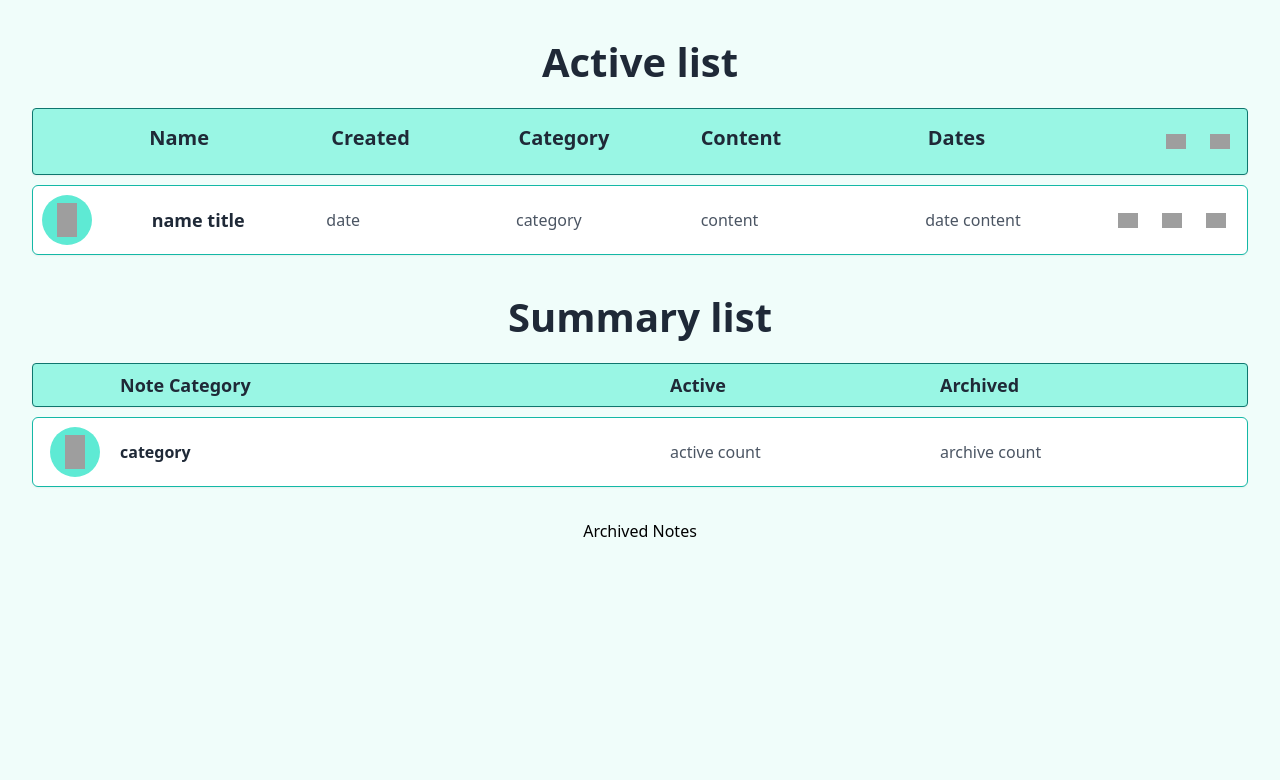
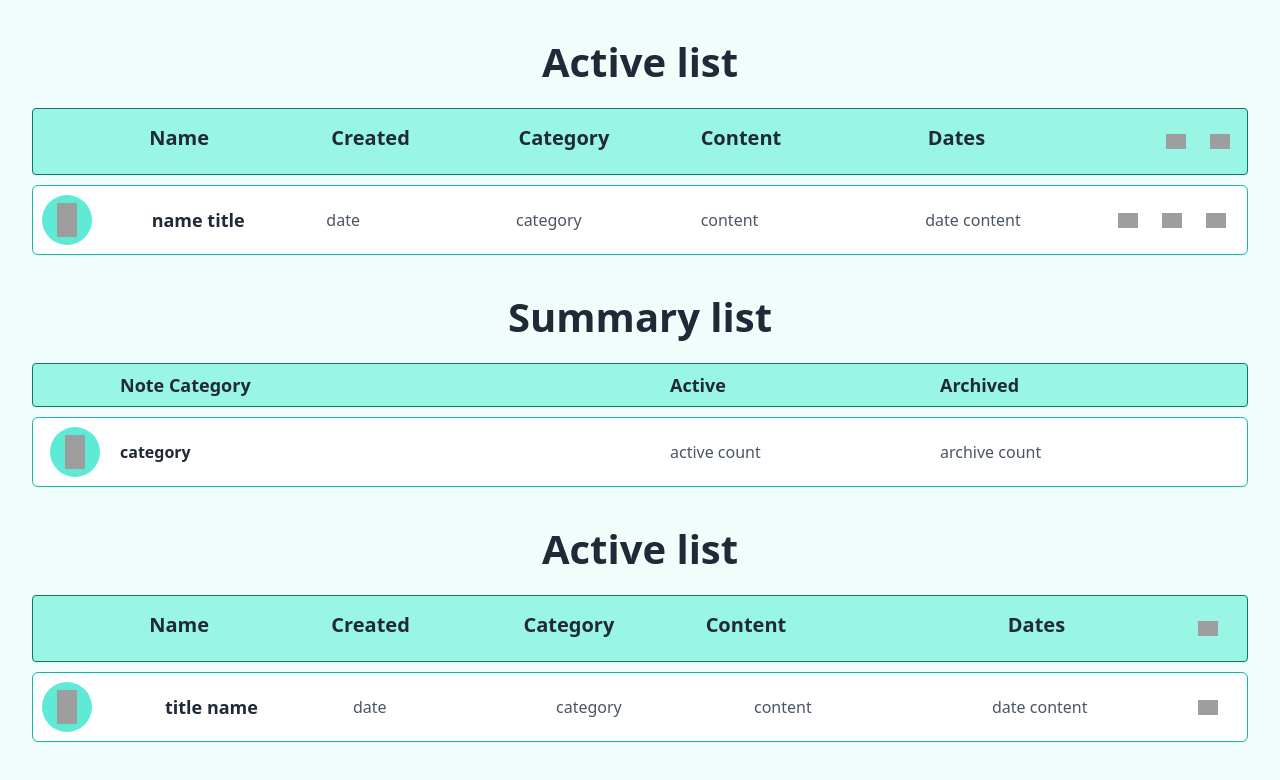
Before and after one commit to KsanaSal/radency-notes-app-react, a React (Vite) app: page / in a window 1280 px wide. Shown: the top 780 px of the page. Built offline with nearby package versions, Linux system fonts and the light colour scheme; grey boxes are pictures that could not be loaded.

Commit message:
+ added archive table

```diff
--- /dev/null
+++ b/src/components/archivedTable/ArchiveBodyTable.tsx
@@ -0,0 +1,44 @@
+const ArchiveBodyTable = () => {
+    return (
+        <tbody className="flex flex-col gap-[10px] text-gray-600">
+            <tr className="flex justify-between items-center text-left py-2 px-2 bg-white border border-teal-500 rounded-md overflow-hidden shadow-sm hover:shadow-md">
+                <td className="w-[55px] shrink-0 overflow-ellipsis whitespace-nowrap overflow-hidden">
+                    <div className="bg-teal-300 p-2 rounded-full flex justify-center w-[50px] h-[50px]">
+                        <img
+                            src="${category.categoryImg}"
+                            alt="${
+            category.categoryName
+        }"
+                            width="20"
+                            height="20"
+                        />
+                    </div>
+                </td>
+                <td className="w-[120px] shrink-0 text-gray-800 text-[18px] font-semibold truncate text-ellipsis white-space: nowrap">
+                    title name
+                </td>
+                <td className="w-[135px] shrink-0">date</td>
+                <td className="w-[130px] shrink-0">category</td>
+                <td className="w-[170px] shrink-0 truncate text-ellipsis white-space: nowrap">
+                    content
+                </td>
+                <td className="w-[130px] shrink-0">date content</td>
+                <td className="flex gap-5 w-[50px] shrink-0">
+                    <button
+                        className="hover:shadow-md p-2 hover:bg-teal-100 rounded-[4px]"
+                        data-unarchive="${item.recordId}"
+                    >
+                        <img
+                            src="${iconUnarchive}"
+                            alt="Icon archive"
+                            width="20"
+                            height="20"
+                        />
+                    </button>
+                </td>
+            </tr>
+        </tbody>
+    );
+};
+
+export default ArchiveBodyTable;
--- /dev/null
+++ b/src/components/archivedTable/ArchiveHeadTable.tsx
@@ -0,0 +1,26 @@
+const ArchiveHeadTable = () => {
+    return (
+        <thead>
+            <tr className=" flex justify-between text-left text-[20px] font-semibold py-4 px-2 bg-teal-200 border border-teal-700 rounded-[4px] overflow-hidden shadow-sm hover:shadow-md">
+                <th className="w-[55px] shrink-0"></th>
+                <th className="w-[130px] shrink-0">Name</th>
+                <th className="w-[140px] shrink-0">Created</th>
+                <th className="w-[130px] shrink-0">Category</th>
+                <th className="w-[250px] shrink-0">Content</th>
+                <th className="w-[130px] shrink-0">Dates</th>
+                <th className="w-[50px] shrink-0">
+                    <div className="p-2">
+                        <img
+                            src="${iconUnarchive}"
+                            alt="Icon archive"
+                            width="20"
+                            height="20"
+                        />
+                    </div>
+                </th>
+            </tr>
+        </thead>
+    );
+};
+
+export default ArchiveHeadTable;
--- /dev/null
+++ b/src/components/archivedTable/ArchivedTable.tsx
@@ -0,0 +1,13 @@
+import ArchiveBodyTable from "./ArchiveBodyTable";
+import ArchiveHeadTable from "./ArchiveHeadTable";
+
+const ArchivedTable = () => {
+    return (
+        <table className="relative flex flex-col rounded-md text-description gap-[10px] text-base font-normal mt-4">
+            <ArchiveHeadTable />
+            <ArchiveBodyTable />
+        </table>
+    );
+};
+
+export default ArchivedTable;
--- a/src/notes/ArchivedNotes.tsx
+++ b/src/notes/ArchivedNotes.tsx
@@ -1,8 +1,11 @@
+import ArchivedTable from "../components/archivedTable/ArchivedTable";
+
 const ArchivedNotes = () => {
     return (
-        <div>
-            <h1>Archived Notes</h1>
-        </div>
+        <section className="text-gray-800 w-full">
+            <h1 className="text-[40px] font-bold">Active list</h1>
+            <ArchivedTable />
+        </section>
     );
 };
 
```
